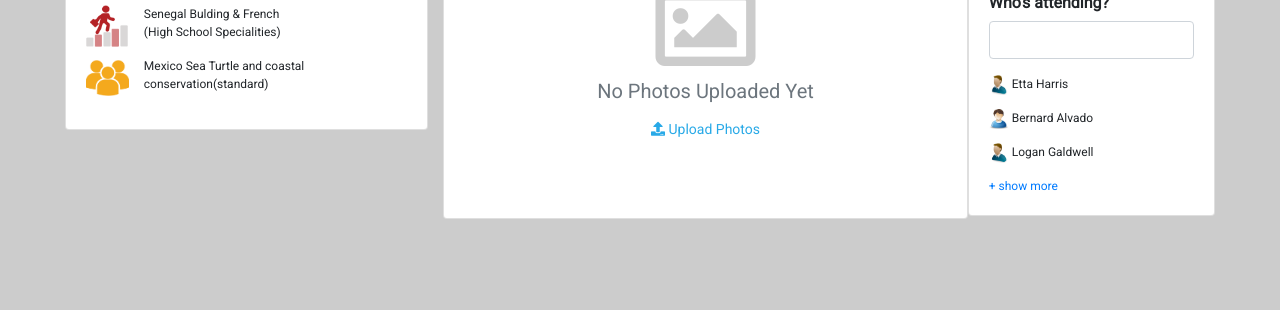
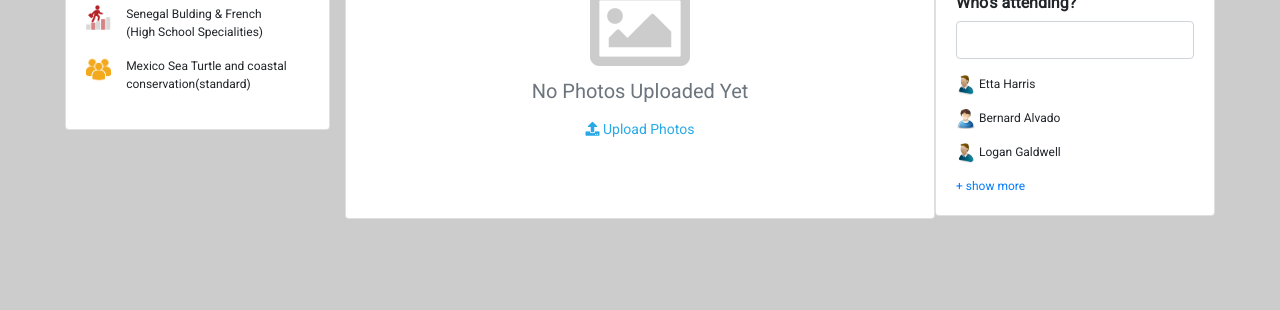
Before and after one commit to RajkumarPyla/systemtest2, a plain HTML site: page index.html in a window 1280 px wide. Shown: the part 714-1024 px from the top of the page. Drawn offline with nearby package versions, Linux system fonts and the light colour scheme.

Commit message:
Add files via upload

```diff
--- a/index.html
+++ b/index.html
@@ -51,7 +51,7 @@
 <section class="main-section">
 	<div class="container-fluid">
 		<div class="row">
-			<div class="col-xl-4 col-lg-4 col-md-4 col-sm-12 col-12">
+			<div class="col-xl-3 col-lg-3 col-md-3 col-sm-12 col-12">
 				<div class="left-section">
 					<div class="card card-top">
 						<div class="card-body">
@@ -67,7 +67,7 @@
 							</div>
 						</div>
 					</div>
-					<div class="card card-bottom">
+					<div class="card card-bottom mt-30">
 						<div class="card-body">
 							<h5 class="pb-5">Similar opportunities :</h5>
 							<aside class="float-left w-per-18 pr-15">
@@ -83,7 +83,7 @@
 					</div>
 				</div>
 			</div>
-			<div class="col-xl-8 col-lg-8 col-md-8 col-sm-12 col-12">
+			<div class="col-xl-9 col-lg-9 col-md-9 col-sm-12 col-12">
 				<div class="row">
 					<div class=" col-xl-8 col-lg-8 col-md-8 col-sm-12 col-12 pl-0 pr-0">
 						<div class="card">
@@ -212,7 +212,7 @@
 
         <!-- Modal body -->
         <div class="modal-body p-30">
-        	<h5>General Information</h5>
+        	<h5 class="bold">General Information</h5>
          <form class="pt-10">
          	<div class="form-group">
          		<div class="row">
```
